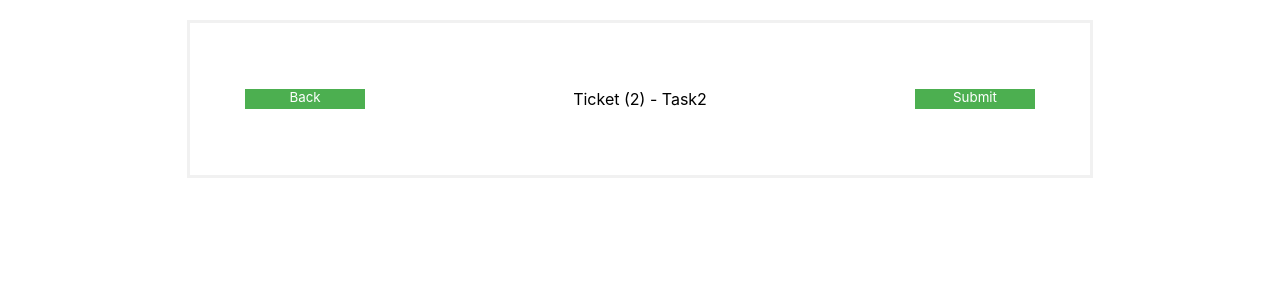
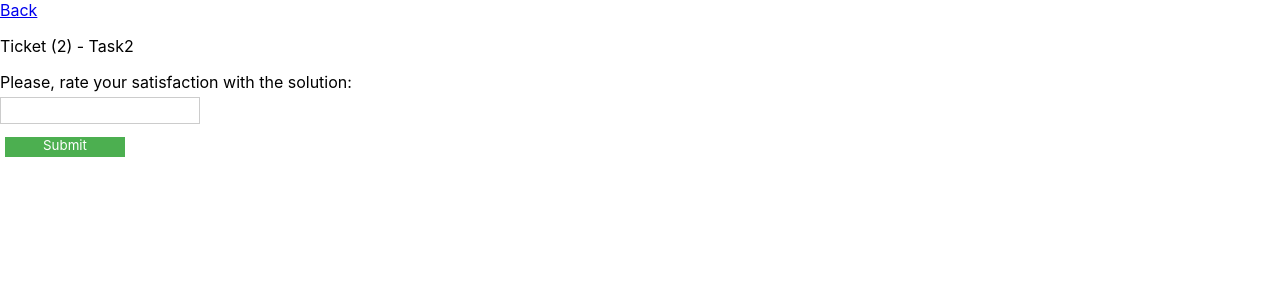
Before and after one commit to Sergio600/finalprojectfront, a React (Create React App) app: page /feedback in a window 1280 px wide. Shown: the top 300 px of the page. Built offline with nearby package versions, Linux system fonts and the light colour scheme.

Commit message:
0.5 TicketOverview.js 100% Start TicketFeedback 52%

```diff
--- a/src/components/feedback/Feedback.js
+++ b/src/components/feedback/Feedback.js
@@ -1,14 +1,14 @@
 import React from 'react';
-import Style from './Style.css'
+import Style from './StyleFeedback.css'
 
 
 export class Feedback extends React.Component{
     render() {
         return (
-            <div className="container">
+            <div className={Style.container}>
 
                 <div>
-                    <div className='link'>
+                    <div className={Style.link}>
                         <a href="/ticket-overview">Back</a>
                     </div>
                 </div>
@@ -17,6 +17,14 @@ export class Feedback extends React.Component{
 
                     <div className="ticket-name">
                         <p>Ticket (2) - Task2</p>
+                    </div>
+
+                    <div className="form-feedback">
+                        <div>Please, rate your satisfaction with the solution:</div>
+                        <div className="stars"></div>
+                        <div>
+                            <input type="textarea"/>
+                        </div>
                     </div>
 
 
--- a/src/components/ticketoverview/Style.css
+++ b/src/components/ticketoverview/StyleTicketOverview.css
@@ -5,7 +5,9 @@
     padding: 50px;
     display: flex;
     flex-direction: column;
-    align-items: center;
+    justify-content: space-between;
+    background-color: red;
+
 }
 
 .head{
@@ -46,7 +48,7 @@
 }
 
 .history-comments {
-    width: 800px;
+    width: 600px;
     display: flex;
     flex-direction: column;
 
--- a/src/components/ticketoverview/TicketOverview.js
+++ b/src/components/ticketoverview/TicketOverview.js
@@ -1,8 +1,7 @@
 import React from "react";
-import Style from './Style.css'
 import {TicketHistoryTable} from "./TicketHistoryTable";
 import {TicketCommentsTable} from "./TicketCommentsTable";
-
+import Style from './StyleTicketOverview.css'
 
 export class TicketOverview extends React.Component {
     state = {
@@ -102,7 +101,6 @@ export class TicketOverview extends React.Component {
                     </div>
                 </div>
             </div>
-
         );
     }
 }
```
Also changed, not shown: src/components/feedback/StyleFeedback.css (renamed from src/components/feedback/Style.css).
